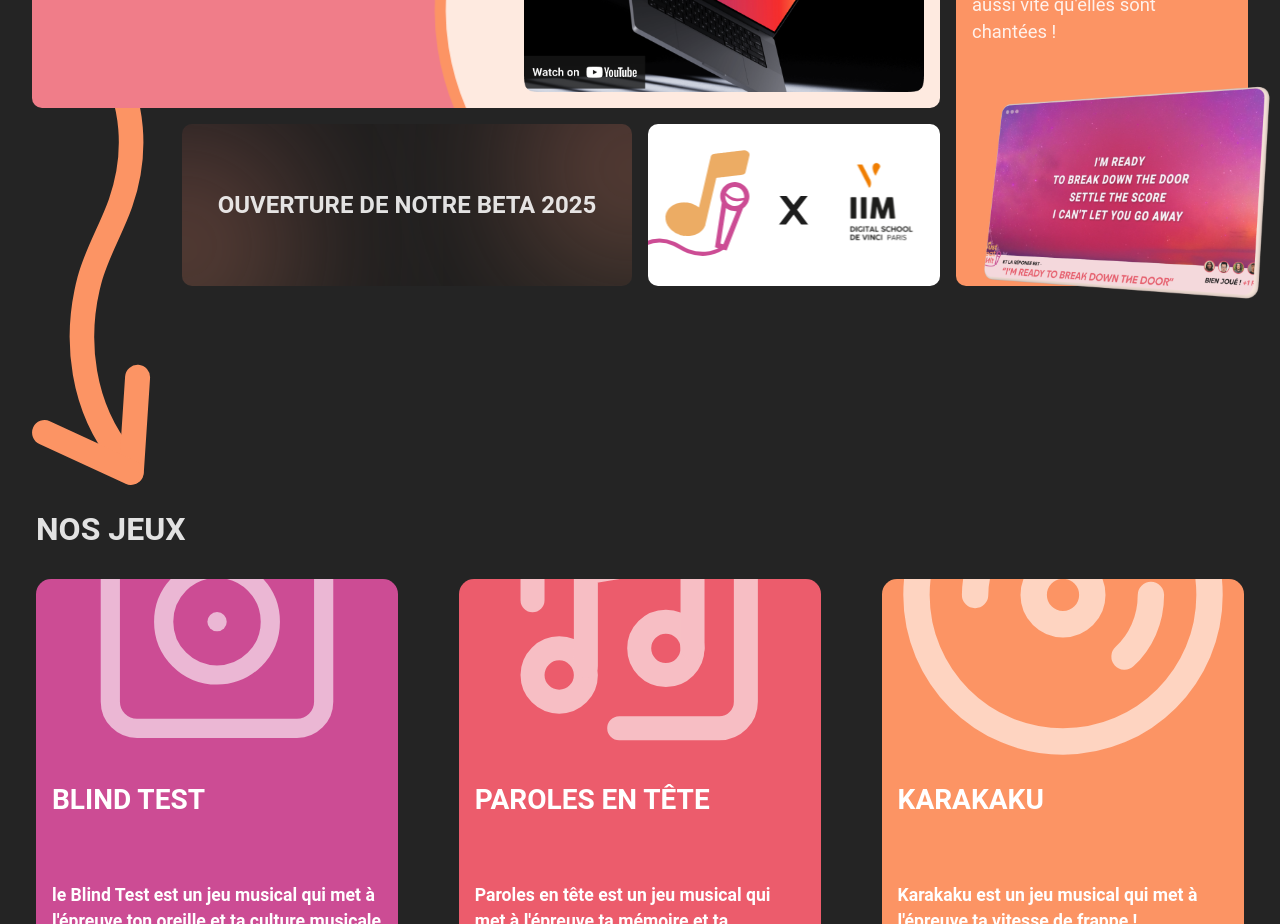
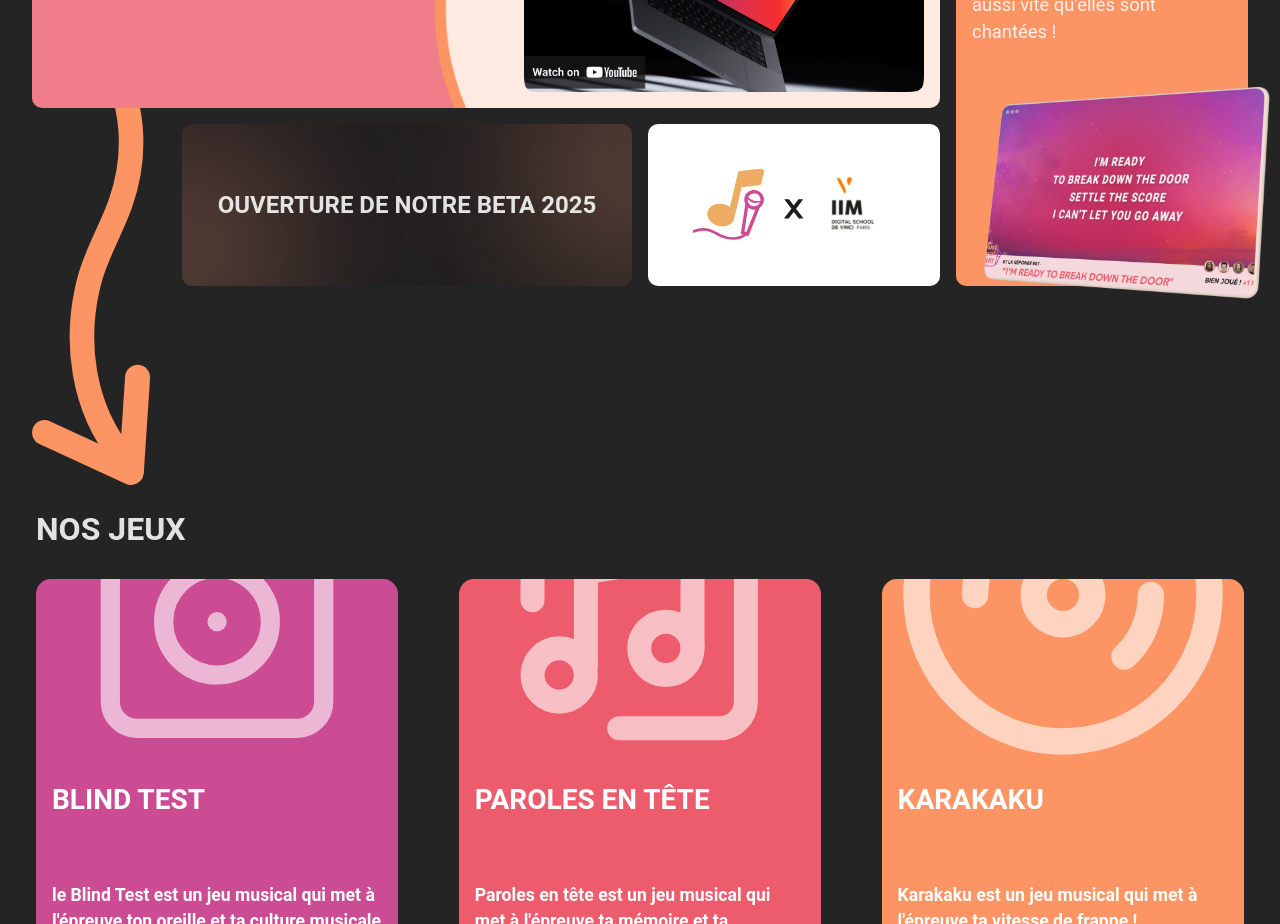
Before and after one commit to JustBeatHit/Landing, a Vue app: page / in a window 1280 px wide. Shown: the part 980-1904 px from the top of the page. Built offline with nearby package versions, Linux system fonts and the light colour scheme.

Commit message:
:lipstick: change bg image to bg color

```diff
--- a/src/components/ServiceContainer.vue
+++ b/src/components/ServiceContainer.vue
@@ -21,7 +21,7 @@
                 <p>Ouverture de notre beta 2025</p>
             </div>
             <div class="jbh-feat-iim">
-
+              <img src="../../public/assets/img/background_JBH_IIM.svg" alt="">
             </div>
         <div class="new-game">
             <p>Nouveau jeu</p>
--- a/src/styles/layouts/_pricing.scss
+++ b/src/styles/layouts/_pricing.scss
@@ -63,6 +63,9 @@
 }
 
 @media only screen and (max-width: 748px) {
+  .section-pricing{
+    padding: 3rem 1rem;
+  }
   .container-pricings{
     flex-direction: column;
     .pricing {
--- a/src/styles/layouts/_services.scss
+++ b/src/styles/layouts/_services.scss
@@ -82,10 +82,14 @@
     grid-row: 3;
     width: 100%;
     border-radius: 10px;
-    background-image: url('./public/assets/img/background_JBH_IIM.svg');
-    background-size: cover;
-    background-repeat: no-repeat;
-    background-position: center;
+    background-color: #fff;
+    display: flex;
+    align-items: center;
+
+    img{
+      width: 100%;
+      object-fit: contain;
+    }
   }
   .down-arrow {
     grid-column: 1;
--- a/style.css
+++ b/style.css
@@ -345,6 +345,9 @@ header .header-jbh img {
 }
 
 @media only screen and (max-width: 748px) {
+  .section-pricing {
+    padding: 3rem 1rem;
+  }
   .container-pricings {
     flex-direction: column;
   }
@@ -437,10 +440,13 @@ header .header-jbh img {
   grid-row: 3;
   width: 100%;
   border-radius: 10px;
-  background-image: url("./public/assets/img/background_JBH_IIM.svg");
-  background-size: cover;
-  background-repeat: no-repeat;
-  background-position: center;
+  background-color: #fff;
+  display: flex;
+  align-items: center;
+}
+.services .jbh-feat-iim img {
+  width: 100%;
+  object-fit: contain;
 }
 .services .down-arrow {
   grid-column: 1;
```
Also changed, not shown: 1 other file (tests, documents, lock files or other folders).
